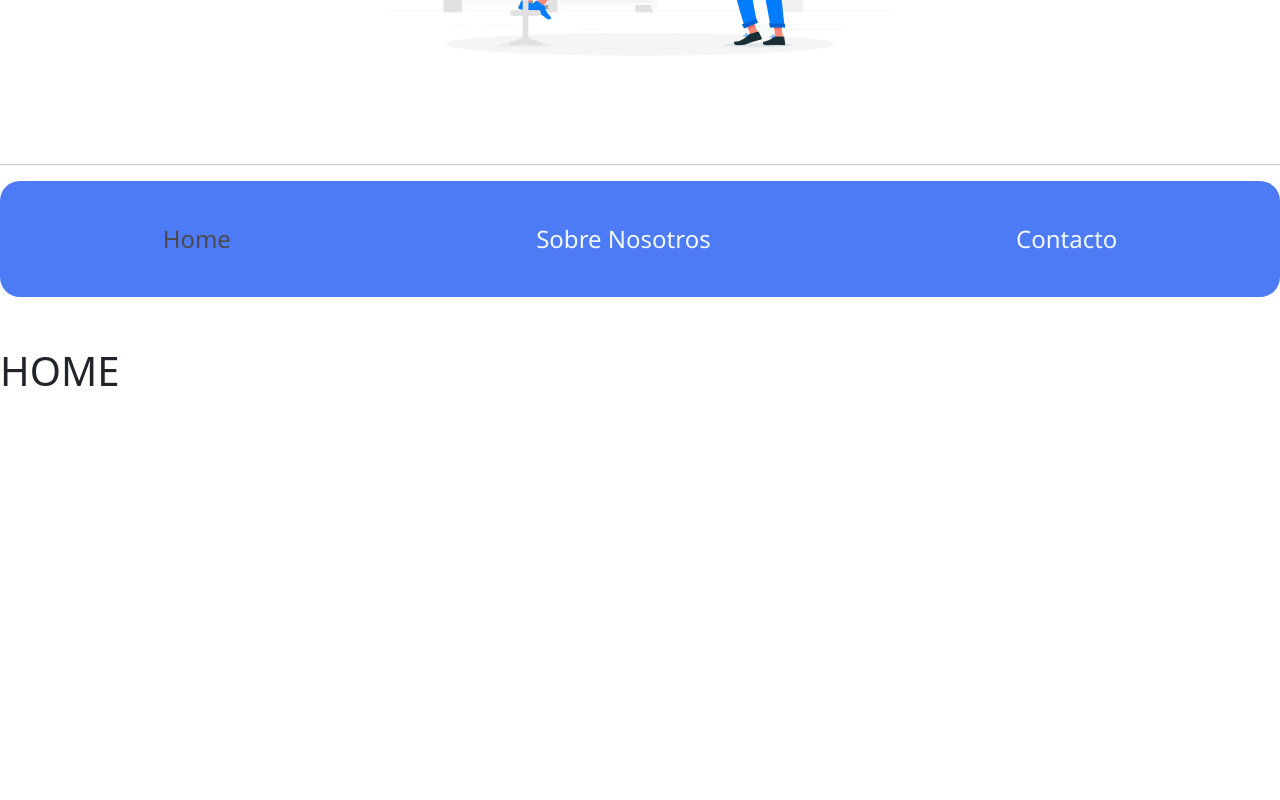
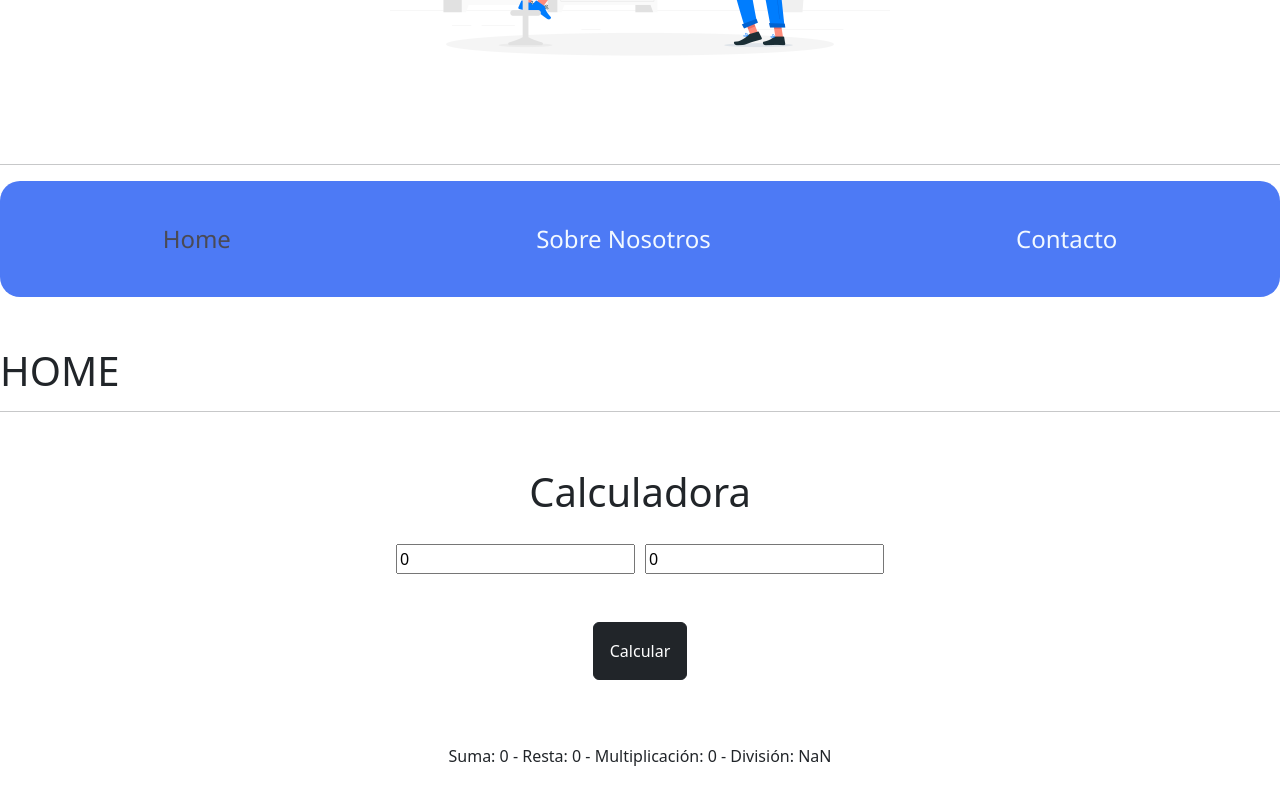
Before and after one commit to cferreirobelenguer/PruebasAngular, an Angular app: page / in a window 1280 px wide. Shown: the part 3354-4154 px from the top of the page. Before the commit the page ends 3757 px from the top, so only its background shows below. Built offline with nearby package versions, Linux system fonts and the light colour scheme; no server answers.

Commit message:
calculadora

```diff
--- a/src/app/app.component.html
+++ b/src/app/app.component.html
@@ -42,4 +42,8 @@
     </nav>
     <router-outlet></router-outlet>
   </div>
+  <hr/>
+  <div>
+    <app-calculadora></app-calculadora>
+  </div>
 </div>
--- a/src/app/app.module.ts
+++ b/src/app/app.module.ts
@@ -10,6 +10,7 @@ import { AppUserModule } from './user-component/user-component.module';
 import { IdentificarModule } from './identificar/identificar.module';
 import { homeModule } from './home/home.module';
 import {routing,appRoutingProviers} from './app.routing';
+import { calculadoraModule } from './calculadora/calculadora.module';
 
 @NgModule({
   declarations: [
@@ -24,7 +25,8 @@ import {routing,appRoutingProviers} from './app.routing';
     AppUserModule,
     IdentificarModule,
     homeModule,
-    routing
+    routing,
+    calculadoraModule
   ],
   providers: [
     appRoutingProviers
--- /dev/null
+++ b/src/app/calculadora/calculadora.component.css
@@ -0,0 +1,22 @@
+
+/*Estilos de calculadora ejercicio 9*/
+.calcu_container{
+    display:flex;
+    flex-direction: column;
+    justify-content: center;
+    align-items: center;
+    padding: 20px;
+}
+.calcu_title{
+    padding: 20px;
+    font-weight: bold;
+    font-size: 20px;
+
+}
+.calcu_inputs{
+    display: flex;
+    flex-direction: row;
+    gap:10px;
+    justify-content: space-between;
+    align-items: center;
+}
--- /dev/null
+++ b/src/app/calculadora/calculadora.component.html
@@ -0,0 +1,17 @@
+<div class="calcu_container">
+    <div class="calcu_title">
+        <h1>Calculadora</h1>
+    </div>
+    <div class="calcu_inputs">
+        <!--Se cogen los datos en ngModel-->
+        <input type="number" placeholder="Introduzca número" name="numero1" [(ngModel)]="numero1"/>
+        <input type="number" placeholder="Introduzca número" name="numero2" [(ngModel)]="numero2"/>
+    </div>
+    <div class="calcu_button p-5">
+        <button class="btn btn-dark p-3" (click)="enviarDatos()">Calcular</button>
+    </div>
+    <div class="calcu_result p-3">
+        <!--Calculo de los números escritos en el input-->
+        {{numero1| calculadora:numero2}}
+    </div>
+</div>
--- /dev/null
+++ b/src/app/calculadora/calculadora.component.ts
@@ -0,0 +1,18 @@
+import { Component } from '@angular/core';
+
+@Component({
+  selector: 'app-calculadora',
+  templateUrl: './calculadora.component.html',
+  styleUrls: ['./calculadora.component.css']
+})
+export class CalculadoraComponent {
+  public numero1:number=0
+  public numero2:number=0
+
+  enviarDatos(){
+    //Este método coge los datos del input
+    this.numero1=this.numero1
+    this.numero2=this.numero2
+
+  }
+}
--- /dev/null
+++ b/src/app/calculadora/calculadora.module.ts
@@ -0,0 +1,22 @@
+import { NgModule } from '@angular/core';
+import {CommonModule} from '@angular/common';
+import { CalculadoraComponent } from './calculadora.component';
+import { CalculadoraPipe } from './pipes/calculadora.pipe';
+import { FormsModule,ReactiveFormsModule } from '@angular/forms';
+@NgModule({
+  //Componentes importados en module
+  declarations: [
+    CalculadoraComponent,
+    CalculadoraPipe
+  ],
+  exports:[
+    CalculadoraComponent
+  ],
+  imports: [
+    //Modulos
+    CommonModule,
+    FormsModule,
+    ReactiveFormsModule
+  ]
+})
+export class calculadoraModule {}
--- /dev/null
+++ b/src/app/calculadora/pipes/calculadora.pipe.ts
@@ -0,0 +1,19 @@
+//Custom pipe de calculadora
+
+import { Pipe, PipeTransform} from "@angular/core";
+
+@Pipe({
+    name:'calculadora'
+})
+
+export class CalculadoraPipe implements PipeTransform{
+    transform(value:any,value_two:any){
+        let operaciones=`
+            Suma: ${value+value_two} -
+            Resta: ${value-value_two} -
+            Multiplicación: ${value*value_two} -
+            División: ${value/value_two}
+            `;
+            return operaciones;
+    }
+}
```
Also changed, not shown: 2 other files (tests, documents, lock files or other folders).
